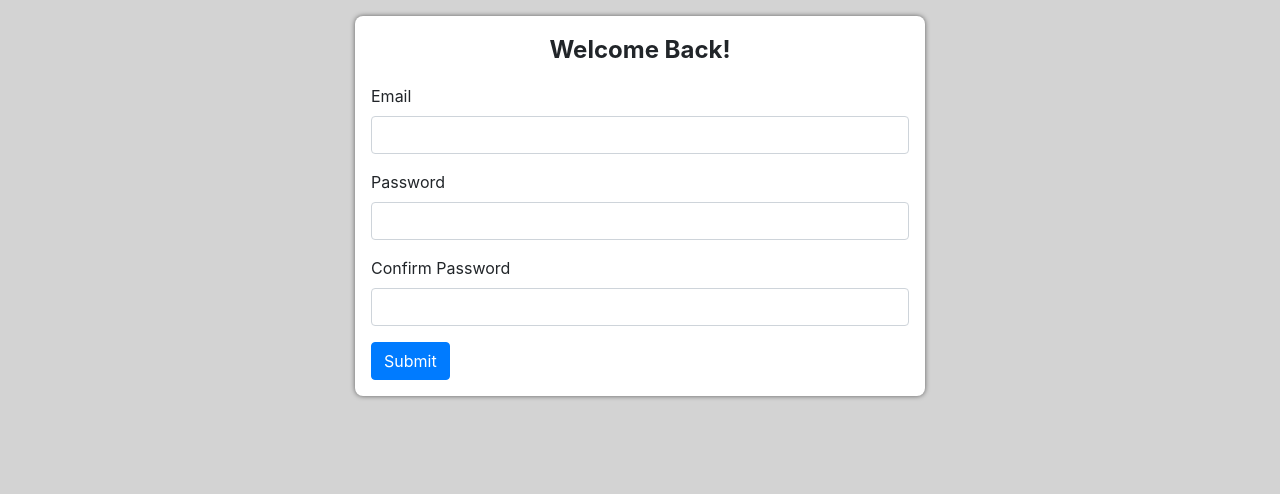
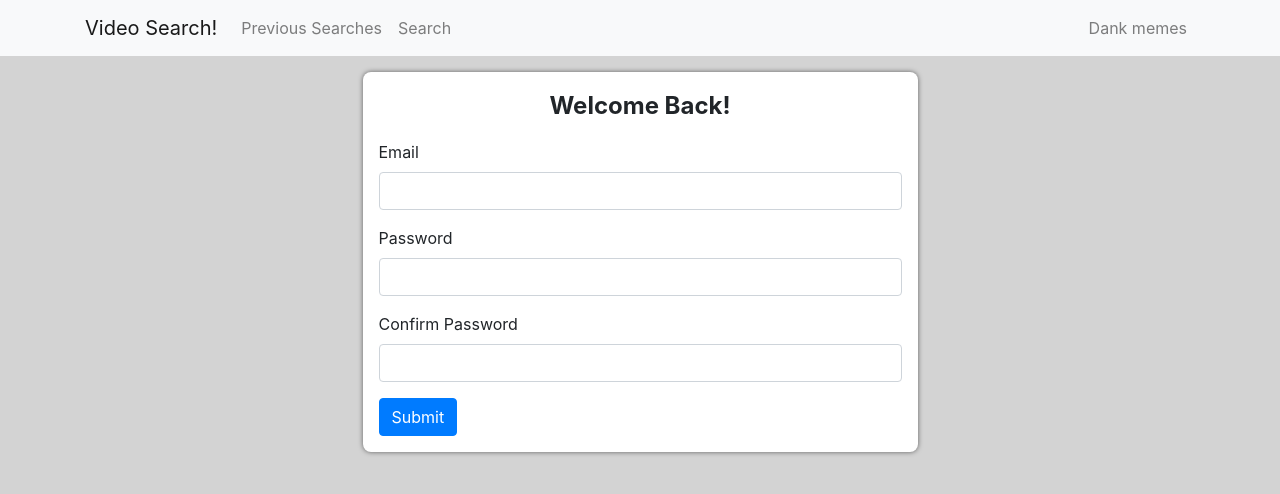
Before and after one commit to ehoversten/video_search_api, a React (Create React App) app in the folder client/: page /login in a window 1280 px wide. Shown: the top 494 px of the page. Built offline with nearby package versions, Linux system fonts and the light colour scheme; no server answers.

Commit message:
update app.js to include navbar

```diff
--- a/client/src/App.js
+++ b/client/src/App.js
@@ -6,12 +6,16 @@ import axios from 'axios';
 // -- TESTING -- //
 import AuthContext, { AuthContextProvider } from './contexts/authContext';
 
-//Material Ui
+//Bootstrap Styles
+import Container from 'react-bootstrap/Container';
+import Row from 'react-bootstrap/Row';
+import Col from 'react-bootstrap/Col';
 
 import Homepage from './Pages/homepage/homepage.component';
 import AuthDashboard from './Pages/auth/dashboardComponent';
 import Signup from './Pages/signup/Signup.component';
 import Login from './Pages/login/Login.Component';
+import NavigationBar from './components/navbar/Nav.component';
 
 function App() {
   // Define User Hook
@@ -60,14 +64,17 @@ function App() {
 
   return (
     <div className='App'>
-        <AuthContextProvider value={{ loggedIn, setLoggedIn }}>
+      <AuthContextProvider value={{ loggedIn, setLoggedIn }}>
+        <NavigationBar />
+        <Container>
           <Switch>
             <Route exact path='/' component={Homepage} />
             <Route exact path='/users' component={AuthDashboard} />
             <Route exact path='/signup' component={Signup} />
             <Route exact path='/login' component={Login} />
           </Switch>
-        </AuthContextProvider>
+        </Container>
+      </AuthContextProvider>
     </div>
   );
 }
```
